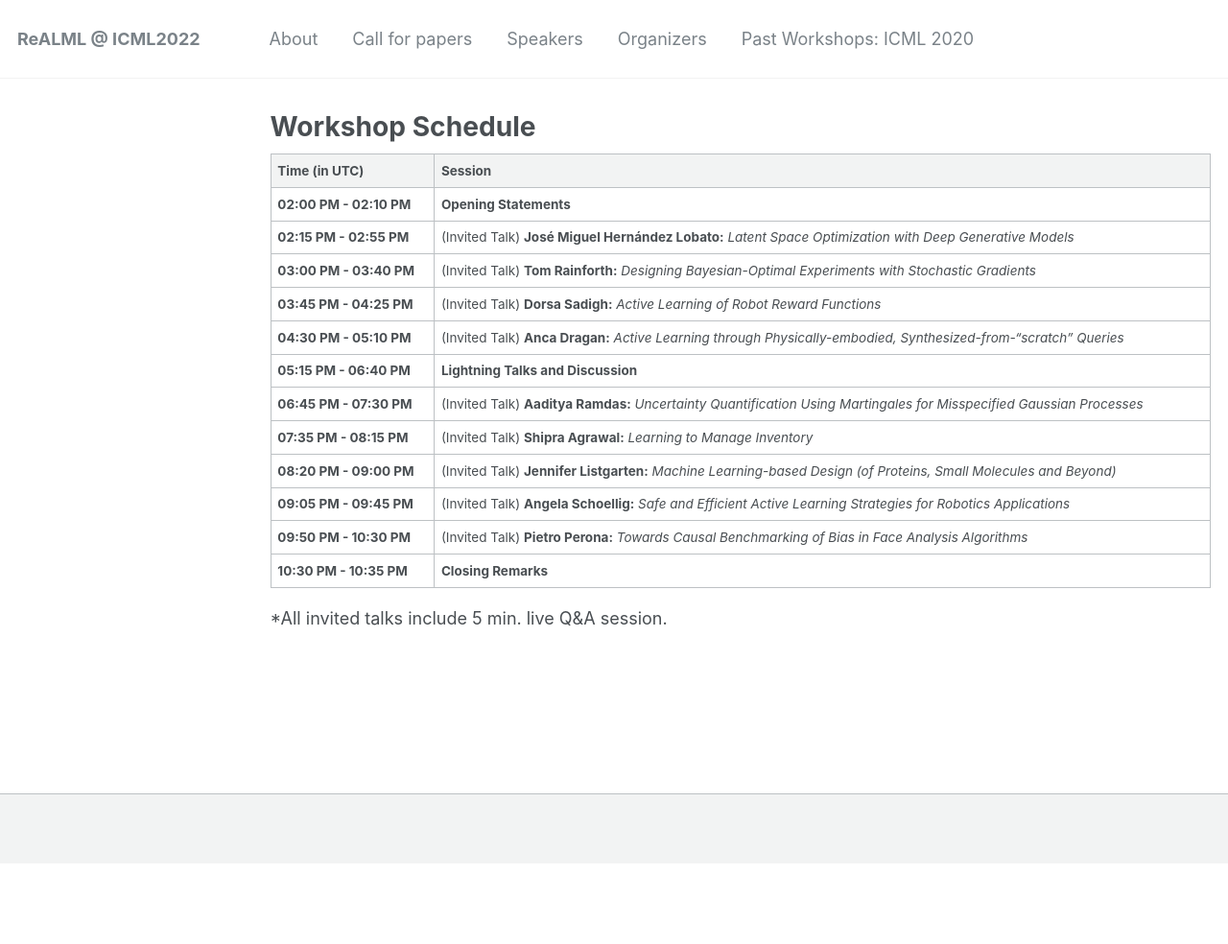
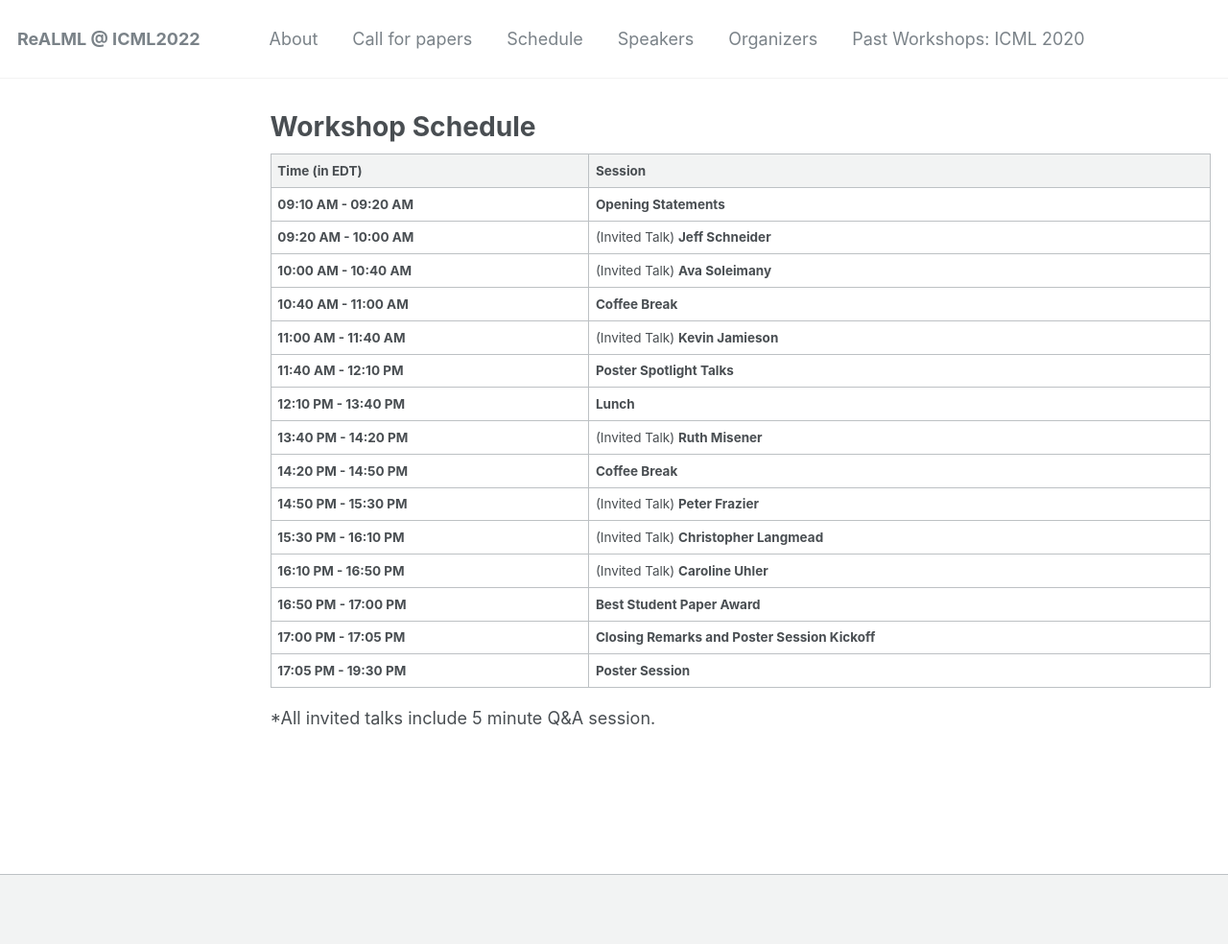
Before and after one commit to realworldml/icml2022, a Jekyll site: the page built from _pages/schedule.md, in a window 1280 px wide. Shown: the whole page at 96% size. Built offline with Jekyll 4.4.1, drawn with Linux system fonts in a browser that asks for light colours; before the commit the page ends 900 px from its top, so only the background shows below that.

Commit message:
add schedule to website

```diff
--- a/_data/navigation.yml
+++ b/_data/navigation.yml
@@ -4,12 +4,12 @@ main:
     url: /about/
   - title: "Call for papers"
     url: /cfp/
+  - title: "Schedule"
+    url: /schedule/
   - title: "Speakers"
     url: /speakers/
   #- title: "Talks"
   #  url: /talks/
-  #- title: "Schedule"
-  #  url: /schedule/
   - title: "Organizers"
     url: /organizers/
   - title: "Past Workshops: ICML 2020"
--- a/_pages/schedule.md
+++ b/_pages/schedule.md
@@ -5,36 +5,22 @@ permalink: /schedule/
 author_profile: true
 ---
 
-**Time (in UTC)** | **Session**
+**Time (in EDT)** | **Session**
 ------------ | ------------
-**02:00 PM - 02:10 PM**  <a ></a> |	**Opening Statements**
-**02:15 PM - 02:55 PM**  <a ></a> |	(Invited Talk) **José Miguel Hernández Lobato:** *Latent Space Optimization with Deep Generative Models*
-**03:00 PM - 03:40 PM**  <a ></a> |	(Invited Talk) **Tom Rainforth:** *Designing Bayesian-Optimal Experiments with Stochastic Gradients*
-**03:45 PM - 04:25 PM**  <a ></a> |   (Invited Talk) **Dorsa Sadigh:** *Active Learning of Robot Reward Functions*
-**04:30 PM - 05:10 PM**  <a ></a> |   (Invited Talk) **Anca Dragan:** *Active Learning through Physically-embodied, Synthesized-from-"scratch" Queries*
-**05:15 PM - 06:40 PM**  <a ></a> |	**Lightning Talks and Discussion**
-**06:45 PM - 07:30 PM**  <a ></a> |   (Invited Talk) **Aaditya Ramdas:** *Uncertainty Quantification Using Martingales for Misspecified Gaussian Processes*
-**07:35 PM - 08:15 PM**  <a ></a> |	(Invited Talk) **Shipra Agrawal:** *Learning to Manage Inventory*
-**08:20 PM - 09:00 PM**  <a ></a> |	(Invited Talk) **Jennifer Listgarten:** *Machine Learning-based Design (of Proteins, Small Molecules and Beyond)*
-**09:05 PM - 09:45 PM**  <a ></a> |	(Invited Talk) **Angela Schoellig:** *Safe and Efficient Active Learning Strategies for Robotics Applications*
-**09:50 PM - 10:30 PM**  <a ></a> |   (Invited Talk) **Pietro Perona:** *Towards Causal Benchmarking of Bias in Face Analysis Algorithms*
-**10:30 PM - 10:35 PM** |	**Closing Remarks**
+**09:10 AM - 09:20 AM**  <a ></a> |	**Opening Statements**
+**09:20 AM - 10:00 AM**  <a ></a> |	(Invited Talk) **Jeff Schneider**
+**10:00 AM - 10:40 AM**  <a ></a> |	(Invited Talk) **Ava Soleimany**
+**10:40 AM - 11:00 AM**  <a ></a> |	**Coffee Break**
+**11:00 AM - 11:40 AM**  <a ></a> |	(Invited Talk) **Kevin Jamieson**
+**11:40 AM - 12:10 PM**  <a ></a> |	**Poster Spotlight Talks**
+**12:10 PM - 13:40 PM**  <a ></a> |	**Lunch**
+**13:40 PM - 14:20 PM**  <a ></a> |	(Invited Talk) **Ruth Misener**
+**14:20 PM - 14:50 PM**  <a ></a> |	**Coffee Break**
+**14:50 PM - 15:30 PM**  <a ></a> |	(Invited Talk) **Peter Frazier**
+**15:30 PM - 16:10 PM**  <a ></a> |	(Invited Talk) **Christopher Langmead**
+**16:10 PM - 16:50 PM**  <a ></a> |	(Invited Talk) **Caroline Uhler**
+**16:50 PM - 17:00 PM**  <a ></a> |	**Best Student Paper Award**
+**17:00 PM - 17:05 PM**  <a ></a> |	**Closing Remarks and Poster Session Kickoff**
+**17:05 PM - 19:30 PM**  <a ></a> |	**Poster Session**
 
-
-<!--**Time (in UTC)** | **Session**-->
-<!-------------- | -------------->
-<!--**02:00 PM - 02:10 PM**  <a target="_blank" href="https://calendar.google.com/event?action=TEMPLATE&amp;tmeid=MzdmOHAxMjE1MDdnaWhzNHNxOWVoZXIyMHMgbHNtdmZrc29uNXI0dG9ob2trMHFwY291MmtAZw&amp;tmsrc=lsmvfkson5r4tohokk0qpcou2k%40group.calendar.google.com"><img border="0" src="https://www.google.com/calendar/images/ext/gc_button1_en.gif"></a> |	**Opening Statements** -->
-<!--**02:15 PM - 02:55 PM**  <a target="_blank" href="https://calendar.google.com/event?action=TEMPLATE&amp;tmeid=NDlydm9tdXZyZTE4cG83OG1rNGtmaGk2cDAgbHNtdmZrc29uNXI0dG9ob2trMHFwY291MmtAZw&amp;tmsrc=lsmvfkson5r4tohokk0qpcou2k%40group.calendar.google.com"><img border="0" src="https://www.google.com/calendar/images/ext/gc_button1_en.gif"></a> |	(Invited Talk) **José Miguel Hernández Lobato:** *Latent Space Optimization with Deep Generative Models*-->
-<!--**03:00 PM - 03:40 PM**  <a target="_blank" href="https://calendar.google.com/event?action=TEMPLATE&amp;tmeid=Nmk2ZzdpMzRsbmgwZzhjMTIyZGlxY2c4cmwgbHNtdmZrc29uNXI0dG9ob2trMHFwY291MmtAZw&amp;tmsrc=lsmvfkson5r4tohokk0qpcou2k%40group.calendar.google.com"><img border="0" src="https://www.google.com/calendar/images/ext/gc_button1_en.gif"></a> |	(Invited Talk) **Tom Rainforth:** *tba*-->
-<!--**03:45 PM - 04:25 PM**  <a target="_blank" href="https://calendar.google.com/event?action=TEMPLATE&amp;tmeid=MzhxdnUxcnIxY3M3Z2ZzdDl1N29ucGMzczkgbHNtdmZrc29uNXI0dG9ob2trMHFwY291MmtAZw&amp;tmsrc=lsmvfkson5r4tohokk0qpcou2k%40group.calendar.google.com"><img border="0" src="https://www.google.com/calendar/images/ext/gc_button1_en.gif"></a> |   (Invited Talk) **Dorsa Sadigh:** *Active Learning of Robot Reward Functions*-->
-<!--**04:30 PM - 05:10 PM**  <a target="_blank" href="https://calendar.google.com/event?action=TEMPLATE&amp;tmeid=NWQ5YjJyb3NvbHE5c2ZtZGhlaG1oMmtscTIgbHNtdmZrc29uNXI0dG9ob2trMHFwY291MmtAZw&amp;tmsrc=lsmvfkson5r4tohokk0qpcou2k%40group.calendar.google.com"><img border="0" src="https://www.google.com/calendar/images/ext/gc_button1_en.gif"></a> |   (Invited Talk) **Anca Dragan:** *Active Learning through Physically-embodied, Synthesized-from-"scratch" Queries*-->
-<!--**05:15 PM - 06:40 PM**  <a target="_blank" href="https://calendar.google.com/event?action=TEMPLATE&amp;tmeid=NGRhYjluc2xjdTU3Y2h2dG5qMjkyZGswdGMgbHNtdmZrc29uNXI0dG9ob2trMHFwY291MmtAZw&amp;tmsrc=lsmvfkson5r4tohokk0qpcou2k%40group.calendar.google.com"><img border="0" src="https://www.google.com/calendar/images/ext/gc_button1_en.gif"></a> |	**Lightning Talks and Discussion**-->
-<!--**06:45 PM - 07:30 PM**  <a target="_blank" href="https://calendar.google.com/event?action=TEMPLATE&amp;tmeid=NGVkZ2kycmJiY2JjMGU3OGgxa3ZzNGlyY2MgbHNtdmZrc29uNXI0dG9ob2trMHFwY291MmtAZw&amp;tmsrc=lsmvfkson5r4tohokk0qpcou2k%40group.calendar.google.com"><img border="0" src="https://www.google.com/calendar/images/ext/gc_button1_en.gif"></a> |   (Invited Talk) **Aaditya Ramdas:** *Uncertainty Quantification Using Martingales for Misspecified Gaussian Processes*-->
-<!--**07:35 PM - 08:15 PM**  <a target="_blank" href="https://calendar.google.com/event?action=TEMPLATE&amp;tmeid=NDA2aGVjdDI3NWV2azdlOTR2NmxvNHBsYW0gbHNtdmZrc29uNXI0dG9ob2trMHFwY291MmtAZw&amp;tmsrc=lsmvfkson5r4tohokk0qpcou2k%40group.calendar.google.com"><img border="0" src="https://www.google.com/calendar/images/ext/gc_button1_en.gif"></a> |	(Invited Talk) **Shipra Agrawal:** *Learning to Manage Inventory*-->
-<!--**08:20 PM - 09:00 PM**  <a target="_blank" href="https://calendar.google.com/event?action=TEMPLATE&amp;tmeid=NHE4MHIyMzJyc3IzcG5pYjNjNnAyMnY4OTcgbHNtdmZrc29uNXI0dG9ob2trMHFwY291MmtAZw&amp;tmsrc=lsmvfkson5r4tohokk0qpcou2k%40group.calendar.google.com"><img border="0" src="https://www.google.com/calendar/images/ext/gc_button1_en.gif"></a> |	(Invited Talk) **Jennifer Listgarten:** *Machine learning-based design (of proteins, small molecules and beyond)*-->
-<!--**09:05 PM - 09:45 PM**  <a target="_blank" href="https://calendar.google.com/event?action=TEMPLATE&amp;tmeid=MjVtOHY0YWxnYWdiNWY3bzFhMjRhNzFpc2sgbHNtdmZrc29uNXI0dG9ob2trMHFwY291MmtAZw&amp;tmsrc=lsmvfkson5r4tohokk0qpcou2k%40group.calendar.google.com"><img border="0" src="https://www.google.com/calendar/images/ext/gc_button1_en.gif"></a> |	(Invited Talk) **Angela Schoellig:** *tba*-->
-<!--**09:50 PM - 10:30 PM**  <a target="_blank" href="https://calendar.google.com/event?action=TEMPLATE&amp;tmeid=NDlnOWJ0NGxwYjQ1ZjdyZ25kZ2k1ZmRjcDggbHNtdmZrc29uNXI0dG9ob2trMHFwY291MmtAZw&amp;tmsrc=lsmvfkson5r4tohokk0qpcou2k%40group.calendar.google.com"><img border="0" src="https://www.google.com/calendar/images/ext/gc_button1_en.gif"></a> |   (Invited Talk) **Pietro Perona:** *Towards causal benchmarking of bias in face analysis algorithms*-->
-<!--**10:30 PM - 10:35 PM** |	**Closing Remarks**-->
-
-
-*All invited talks include 5 min. live Q&A session.
+*All invited talks include 5 minute Q&A session.
```
